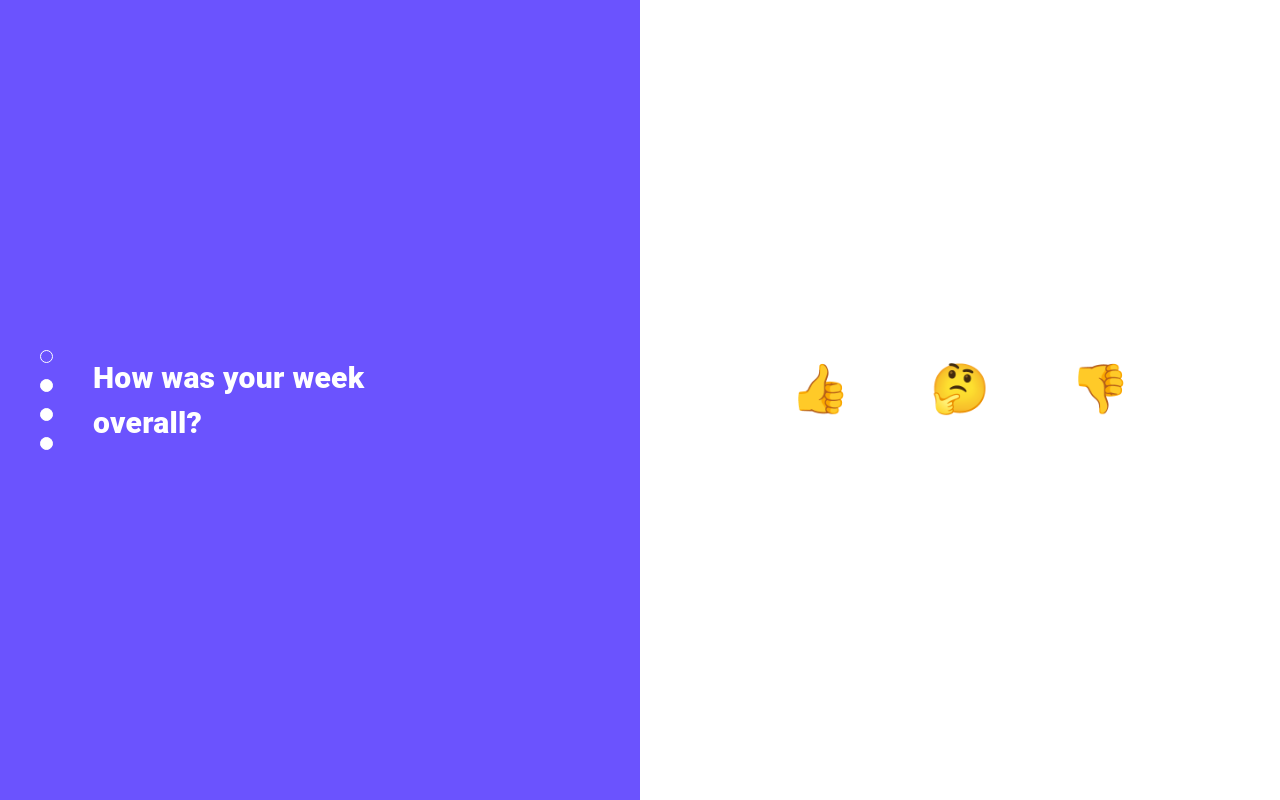
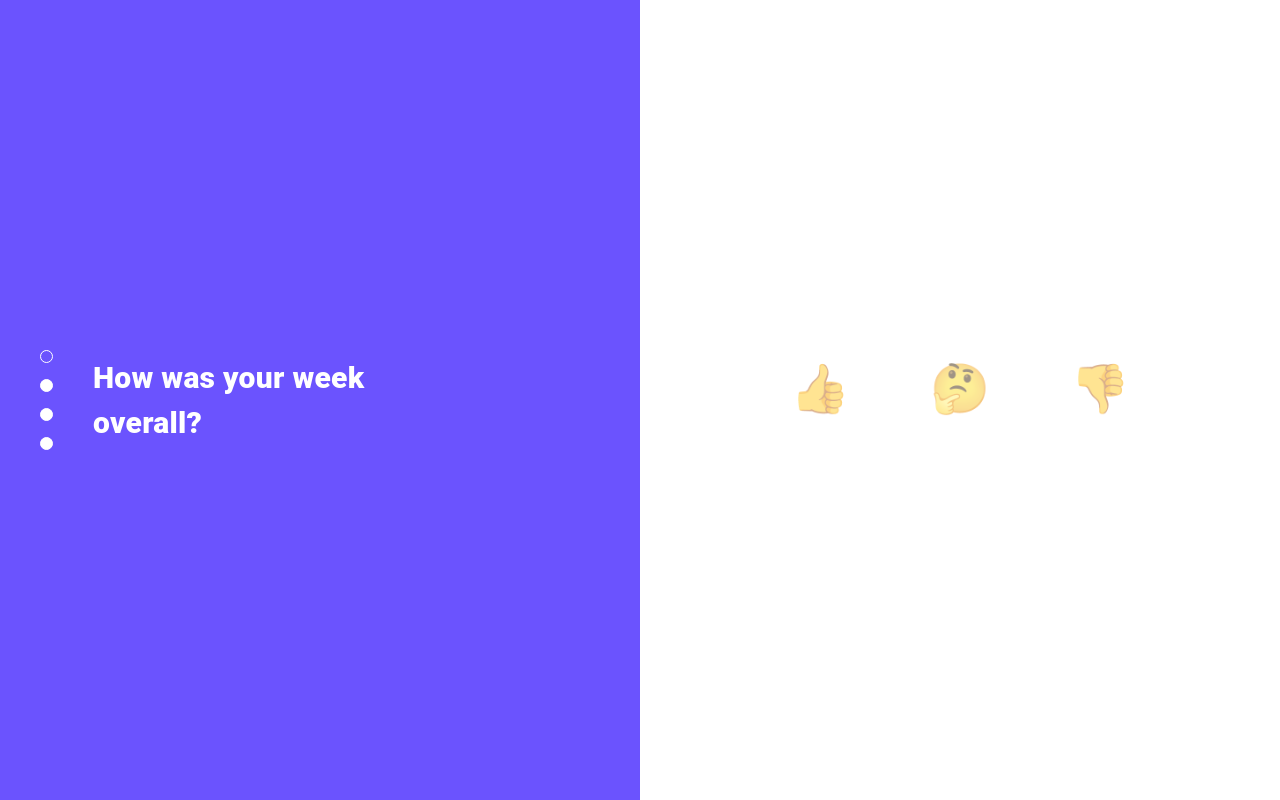
Before and after one commit to nighilramachandran/rak-bank-task, a React (Create React App) app: page / in a window 1280 px wide. Built offline with nearby package versions, Linux system fonts and the light colour scheme.

Commit message:
updates in polling

```diff
--- a/src/ components/emoji-poll-buttons.tsx
+++ b/src/ components/emoji-poll-buttons.tsx
@@ -63,10 +63,7 @@ const EmojiPollButtons: React.FC<EmojiPollButtonsProps> = ({
             onClick={() => handleClick(button, _index)}
             sx={{
               opacity:
-                hoveredEmoji === null ||
-                (hoveredEmoji || pollExists?.icon) === button.icon
-                  ? 1
-                  : 0.5,
+                (hoveredEmoji || pollExists?.icon) === button.icon ? 1 : 0.5,
               transform:
                 (hoveredEmoji || pollExists?.icon) === button.icon
                   ? "translateY(-10px)"
```
